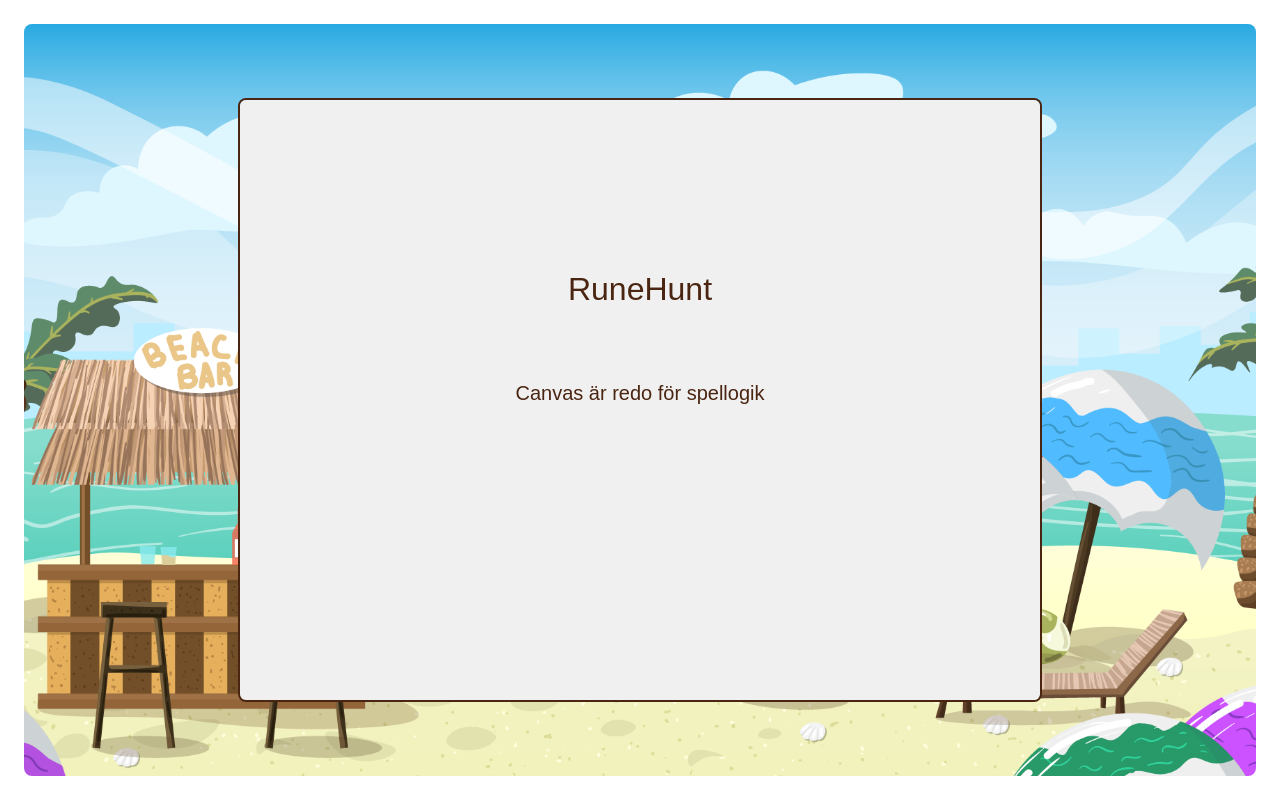
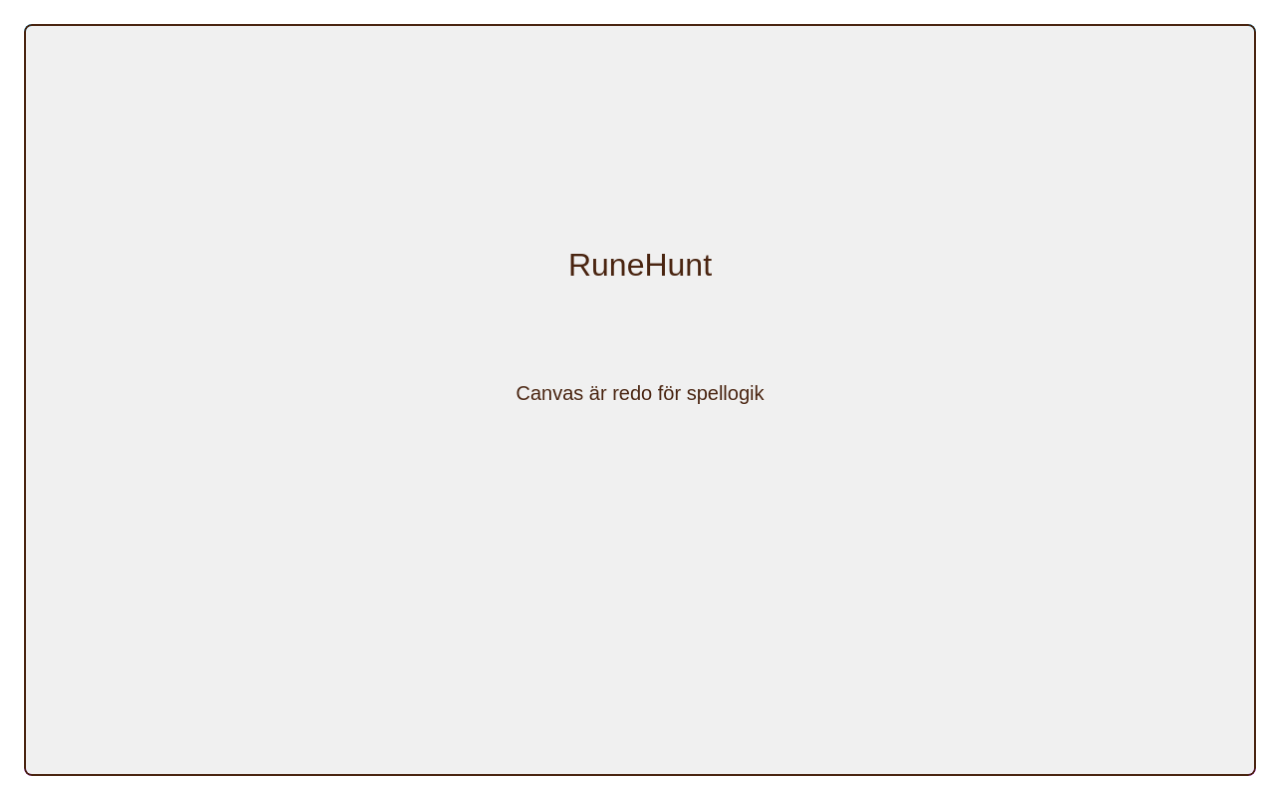
Before and after one commit to Skjesper/GoldenBeetlebug, a React (Vite) app: page /runehunt/play in a window 1280 px wide. Built offline with nearby package versions, Linux system fonts and the light colour scheme.

Commit message:
Updated with emotions, and correct width and height

```diff
--- a/src/components/RuneHunt/RuneHuntGame.tsx
+++ b/src/components/RuneHunt/RuneHuntGame.tsx
@@ -1,57 +1,121 @@
-import React, { useRef, useEffect } from 'react';
+import React, { useRef, useEffect, useState } from 'react';
+import styled from '@emotion/styled';
 
+// Styled Components
+const GameContainer = styled.div<{ gameWidth?: string; gameHeight?: string }>`
+  position: relative;
+  width: ${props => props.gameWidth || '100%'};
+  height: ${props => props.gameHeight || '100%'};
+`;
+
+const GameCanvas = styled.canvas`
+  display: block;
+  width: 100%;
+  height: 100%;
+  border: 2px solid #4a2511;
+  border-radius: 8px;
+  cursor: crosshair;
+`;
+
+// Props för komponenten
 interface RuneHuntProps {
-  width?: number;
-  height?: number;
+  width?: string;
+  height?: string;
   backgroundColor?: string;
 }
 
 const RuneHuntGame: React.FC<RuneHuntProps> = ({
-  width = 800,
-  height = 600,
+  width = '100%',
+  height = '100%',
   backgroundColor = '#f0f0f0'
 }) => {
   const canvasRef = useRef<HTMLCanvasElement | null>(null);
+  // State för att hålla faktiska canvas-dimensioner i pixlar
+  const [canvasSize, setCanvasSize] = useState({ width: 800, height: 600 });
 
-  // Initialisera canvas när komponenten renderas
-  useEffect(() => {
+  // Funktion för att uppdatera canvas dimensioner
+  const updateCanvasSize = () => {
+    const canvas = canvasRef.current;
+    if (!canvas) return;
+
+    const parent = canvas.parentElement;
+    if (!parent) return;
+
+    // Hämta förälderdivens faktiska pixelstorlek
+    const { width: parentWidth, height: parentHeight } = parent.getBoundingClientRect();
+
+    // Uppdatera canvas pixeldimensioner - viktigt för skarp rendering
+    canvas.width = parentWidth;
+    canvas.height = parentHeight;
+
+    // Spara dimensionerna i state för användning i andra funktioner
+    setCanvasSize({ width: parentWidth, height: parentHeight });
+
+    return { width: parentWidth, height: parentHeight };
+  };
+
+  // Funktion för att rita på canvas
+  const drawCanvas = () => {
     const canvas = canvasRef.current;
     if (!canvas) return;
 
     const ctx = canvas.getContext('2d');
     if (!ctx) return;
 
+    // Använd canvasSize.width och canvasSize.height som är nummer
+    const { width: canvasWidth, height: canvasHeight } = canvasSize;
+
     // Rensa och fyll canvas med bakgrundsfärg
     ctx.fillStyle = backgroundColor;
-    ctx.fillRect(0, 0, width, height);
+    ctx.fillRect(0, 0, canvasWidth, canvasHeight);
 
     // Rita en välkomsttext som visar att canvas fungerar
     ctx.font = '32px Fantasy';
     ctx.fillStyle = '#4a2511';
     ctx.textAlign = 'center';
-    ctx.fillText('RuneHunt', width / 2, height / 3);
+    ctx.fillText('RuneHunt', canvasWidth / 2, canvasHeight / 3);
 
     ctx.font = '20px Arial';
-    ctx.fillText('Canvas är redo för spellogik', width / 2, height / 2);
+    ctx.fillText('Canvas är redo för spellogik', canvasWidth / 2, canvasHeight / 2);
 
     // Här kan du senare initiera spelmotorn och koppla den till canvas
+  };
 
-  }, [width, height, backgroundColor]);
+  // Effekt för att initiera canvas och lyssna på storleksändringar
+  useEffect(() => {
+    // Uppdatera först dimensionerna
+    updateCanvasSize();
+
+    // Lyssna på storleksändringar
+    const handleResize = () => {
+      updateCanvasSize();
+      // Rita om efter resize
+      drawCanvas();
+    };
+
+    window.addEventListener('resize', handleResize);
+
+    return () => {
+      window.removeEventListener('resize', handleResize);
+    };
+  }, []); // Kör bara en gång vid montering
+
+  // Effekt för att rita på canvasen när bakgrundsfärg eller canvasSize ändras
+  useEffect(() => {
+    drawCanvas();
+  }, [backgroundColor, canvasSize]);
 
   return (
-    <div className="rune-hunt-game">
-      <canvas
+    <GameContainer
+      className="rune-hunt-game"
+      gameWidth={width}
+      gameHeight={height}
+    >
+      <GameCanvas
         ref={canvasRef}
-        width={width}
-        height={height}
-        style={{
-          border: '2px solid #4a2511',
-          borderRadius: '8px',
-          display: 'block',
-          margin: '0 auto'
-        }}
+        className="rune-hunt-canvas"
       />
-    </div>
+    </GameContainer>
   );
 };
 
```
